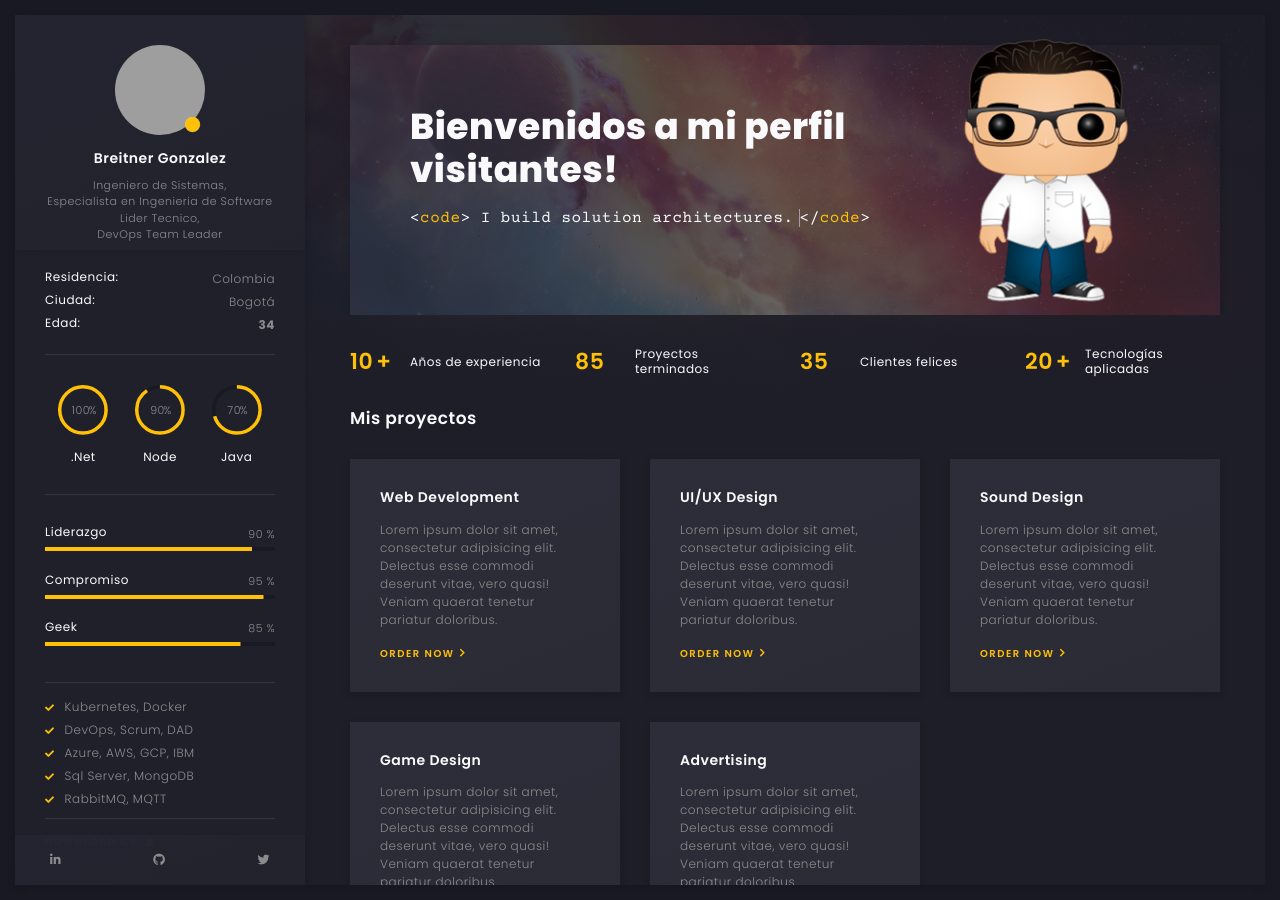
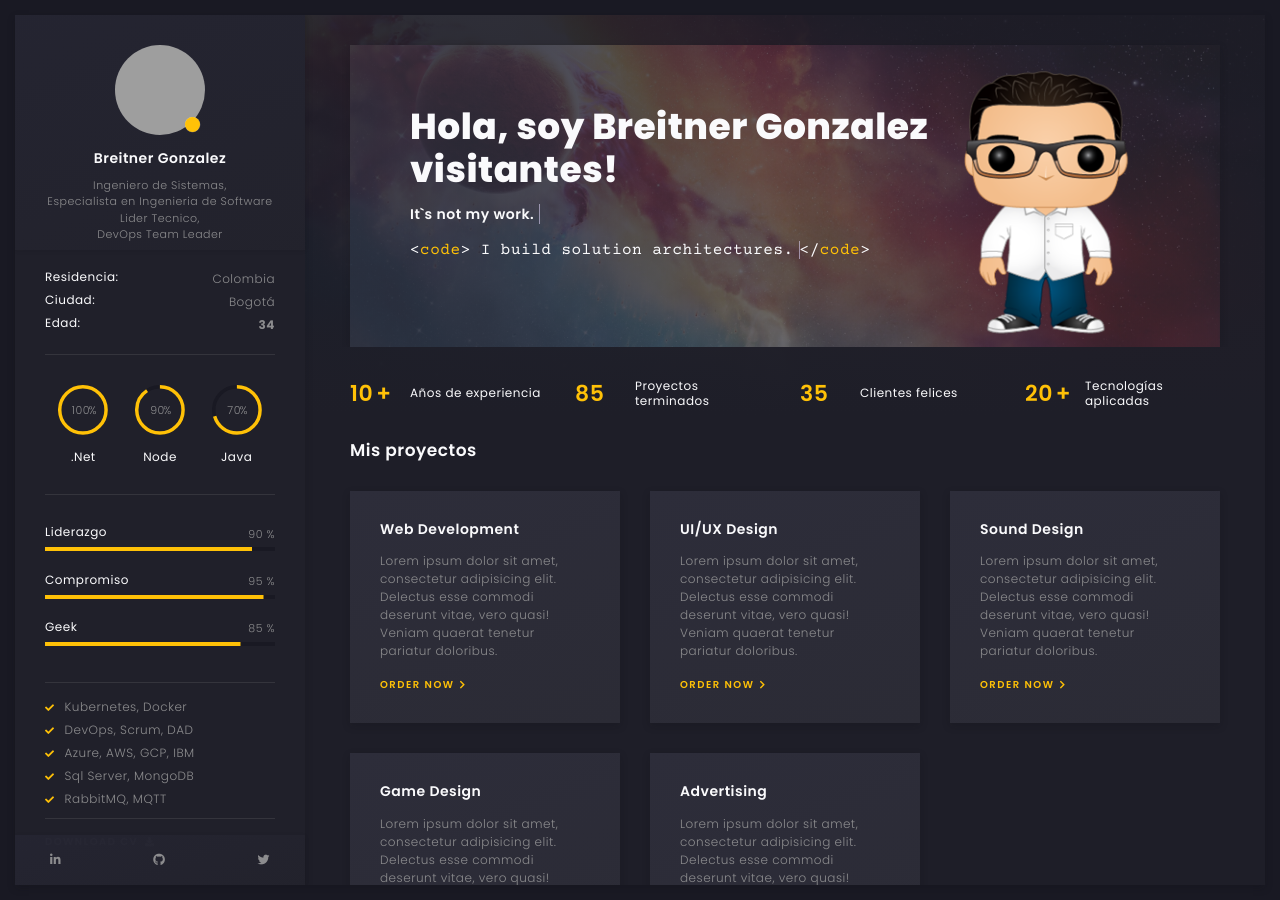
Before and after one commit to breinergonza/breinergonza.github.io, a Jekyll site: the page built from index.html, in a window 1280 px wide. Built offline with Jekyll 4.4.1, drawn with Linux system fonts in a browser that asks for light colours; grey boxes are pictures that could not be loaded.

Commit message:
Ajustes en la descripción del perfil

```diff
--- a/_includes/features.html
+++ b/_includes/features.html
@@ -31,7 +31,11 @@
           <!-- main title -->
           <div class="art-banner-title">
 
-            <h1 class="mb-15">Bienvenidos a mi perfil <br>visitantes!</h1>
+            <h1 class="mb-15">Hola, soy {{ site.sitename }}<br>visitantes!</h1>
+
+            <h5 class="mb-15"><span class="txt-rotate" data-period="3000"
+              data-rotate='[ "It`s not my work.", "It`s my passion."]'></span></h5>
+
             <!-- suptitle -->
             <div class="art-lg-text art-code mb-25">&lt;<i>code</i>&gt; I build <span class="txt-rotate" data-period="2000"
                 data-rotate='[ "solution architectures.", "enterprise architectures.", "DevSecOps projects.", "automation tools." ]'></span>&lt;/<i>code</i>&gt;</div>
```
Also changed, not shown: _includes/footer.html (+0 -14 lines), img/bg.jpg, img/face-1.jpg, img/face-2.png, img/thumbnail.ico.
